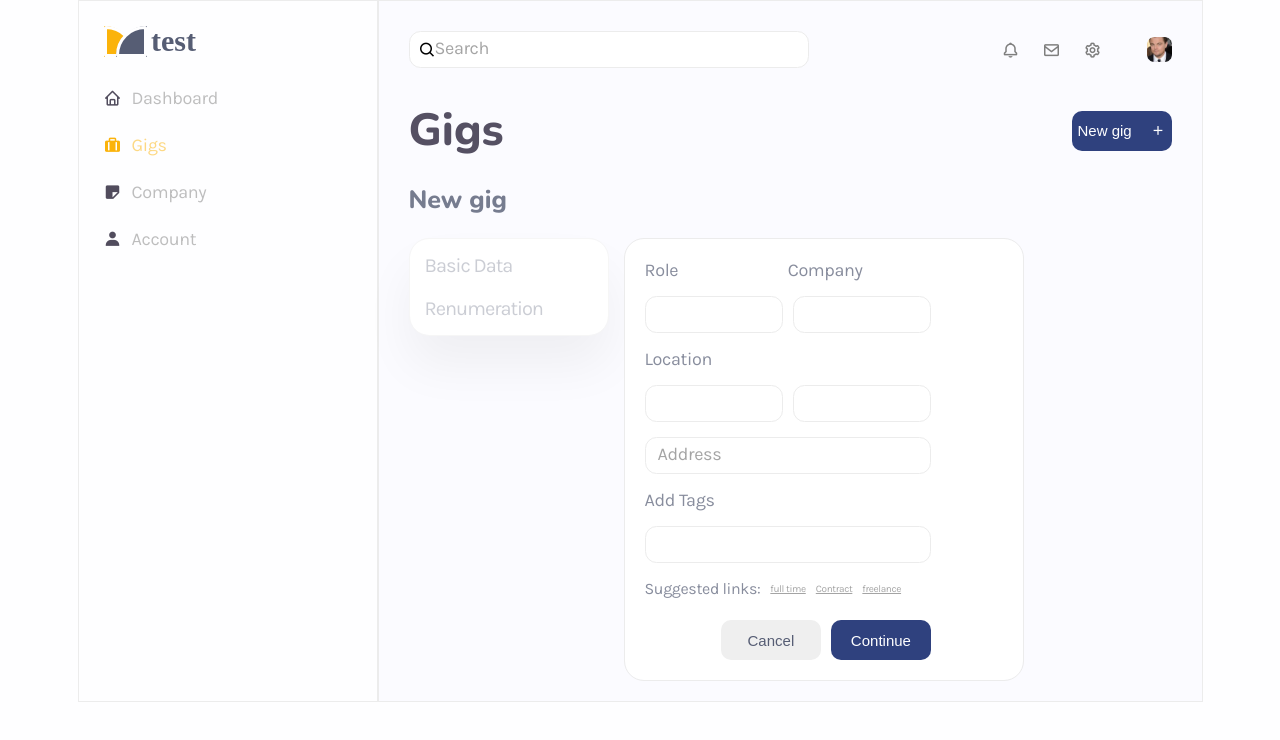
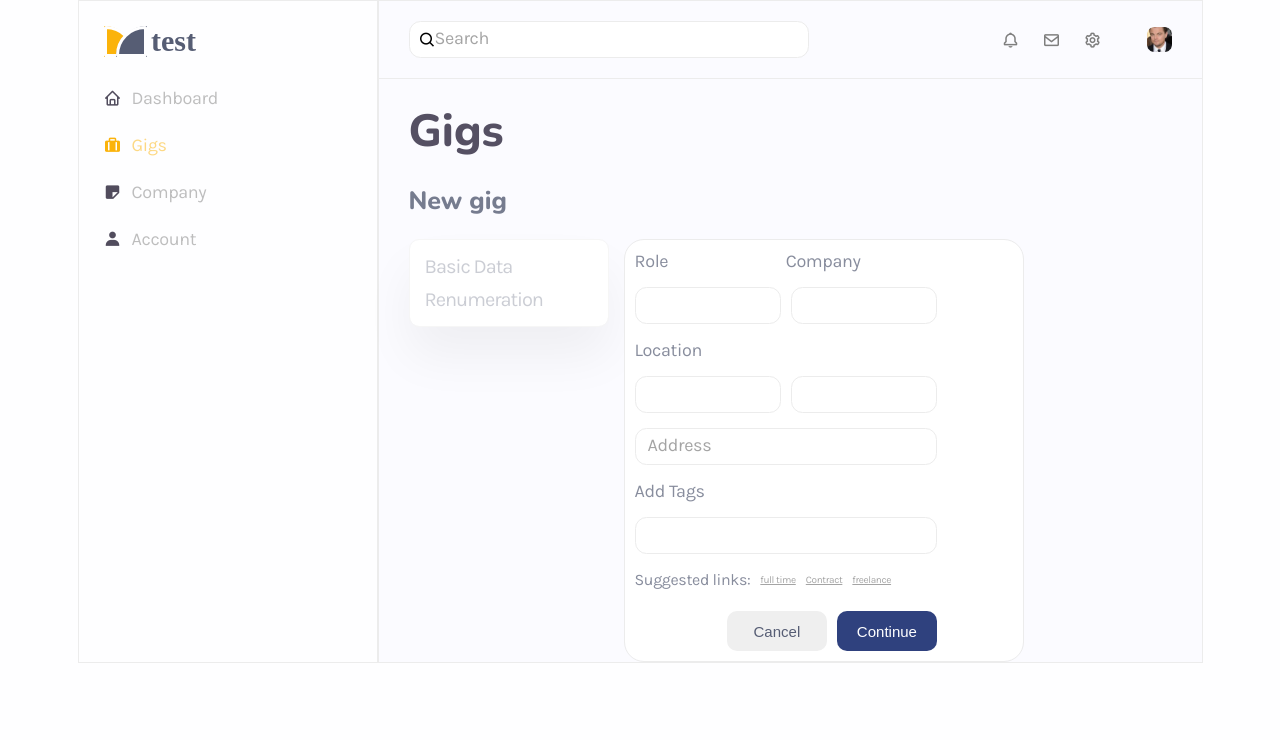
Before and after one commit to olawale-o/krystal-client, a Vue app: page /gigs in a window 1280 px wide. Both pictures are taken after a click on the button "New gig". Shown: the top 740 px of the page. Built offline with nearby package versions, Linux system fonts and the light colour scheme.

Commit message:
modify css

```diff
--- a/src/components/Gig/Gig.css
+++ b/src/components/Gig/Gig.css
@@ -1,5 +1,5 @@
 .gig{
-    padding: 2rem 3rem;
+    /* padding: 2rem 3rem; */
     border: 1px solid #ECECEC;
     background: #FBFBFF 0% 0% no-repeat padding-box;
 }
--- a/src/components/Gig/Gig.vue
+++ b/src/components/Gig/Gig.vue
@@ -1,19 +1,33 @@
 <template>
     <div class="gig">
         <Navbar />
-        <MastHead />
-        <NewGig />
+        <MastHead @showNewGigForm = "onShowNewGigForm" :isShow="isShow" />
+        <NewGig v-if="isShow" @showNewGigForm = "onShowNewGigForm" />
+        <GigsList v-if="!isShow"  />
 
     </div>
 </template>
 
 <script>
+    import { ref } from 'vue';
     import Navbar from '@/components/Navbar/Navbar.vue';
     import MastHead from '@/components/MastHead/MastHead.vue';
     import NewGig from '@/components/NewGig/NewGig.vue';
+    import GigsList from '@/components/GigsList/GigsList.vue';
     export default {
         name: 'Gig',
-    components: { Navbar,MastHead, NewGig}
+        components: { Navbar,MastHead, NewGig, GigsList},
+
+        setup() {
+
+            const isShow = ref(false)
+            const onShowNewGigForm = () => {
+                isShow.value = !isShow.value
+            }
+            return {
+                isShow, onShowNewGigForm
+            }
+        }
     }
 </script>
 
--- a/src/components/MastHead/MastHead.css
+++ b/src/components/MastHead/MastHead.css
@@ -1,7 +1,7 @@
 .masthead{
     display: flex;
     justify-content: space-between;
-    padding: 2rem 0;
+    padding: 2rem 3rem;
     align-items: center;
 }
 .page{
--- a/src/components/MastHead/MastHead.vue
+++ b/src/components/MastHead/MastHead.vue
@@ -3,7 +3,7 @@
         <h4 class="page">
             Gigs
         </h4>
-        <button class="btn btn-gig">
+        <button class="btn btn-gig" @click="$emit('showNewGigForm')" v-if="!isShow">
             <span>New gig</span>
             <i class='bx bx-plus'></i>
         </button>
@@ -11,9 +11,15 @@
 </template>
 
 <script>
-export default {
-    name: 'MastHead'
-}
+    export default {
+        name: 'MastHead',
+          props: {
+            isShow: Boolean
+        },
+        setup() {
+
+        }
+    }
 </script>
 
 <style src="./MastHead.css" scoped>
--- a/src/components/Navbar/Navbar.css
+++ b/src/components/Navbar/Navbar.css
@@ -1,6 +1,8 @@
 .header{
     opacity: 1;
     position: static;
+    border-bottom: 1px solid #ECECEC;
+    padding: 1rem 3rem;
 }
 
 .nav{
--- a/src/components/NewGig/NewGig.css
+++ b/src/components/NewGig/NewGig.css
@@ -1,3 +1,6 @@
+.new-gig{
+    padding: 0 3rem;
+}
 .page{
     font: normal normal normal 2.5rem/3.5rem 'Nunito';
     letter-spacing: 0px;
@@ -16,7 +19,7 @@
     background: #FFFFFF 0% 0% no-repeat padding-box;
     box-shadow: 0px 30px 50px #0000000D;
     border: 1px solid #F6F6F6;
-    border-radius: 2rem;
+    border-radius: 1rem;
     opacity: 1;
     padding: 1.5rem;
     align-self: start;
@@ -25,7 +28,7 @@
     margin-top: 0;
 }
 .new-gig__left-item{
-    margin-top: 2rem;
+    margin-top: 1rem;
 }
 .new-gig__left-item h6{
     font: normal normal normal 2rem/2.3rem "Karla";
@@ -34,7 +37,7 @@
     opacity: 0.3;
 }
 .new-gig__form-right{
-    padding: 2rem;
+    padding: 1rem;
     background: #FFFFFF 0% 0% no-repeat padding-box;
     border: 1px solid #ECECEC;
     border-radius: 20px;
--- a/src/components/NewGig/NewGig.vue
+++ b/src/components/NewGig/NewGig.vue
@@ -11,22 +11,36 @@
                 </div>
             </div>
             <div class="new-gig__form-right">
-                <NewGigForm />
+                <NewGigForm v-if="!isNext" @changeIsNext="onChangeIsNext"  />
+                <Renumeration v-if="isNext" @submitForm="onSubmitForm"  />
             </div>
         </div>
     </div>
 </template>
 
 <script>
-//import Renumeration from '@/components/Renumeration/Renumeration.vue';
+    import { ref } from 'vue';
+    import Renumeration from '@/components/Renumeration/Renumeration.vue';
     import NewGigForm from '@/components/NewGigForm/NewGigForm.vue';
     export default {
         name: 'NewGig',
         components: {
-        NewGigForm
+            NewGigForm,Renumeration
         },
-    setup() {
+        setup(props, {emit}) {
+            const isNext = ref(false);
+            const onChangeIsNext = () => {
+                isNext.value =  !isNext.value
+            }
+            const onSubmitForm = () => {
 
+                setTimeout(() => {
+                    emit('showNewGigForm')
+                }, 5000)
+            }
+            return {
+                isNext,onChangeIsNext,onSubmitForm
+            }
         }
     }
 </script>
--- a/src/components/NewGigForm/NewGigForm.vue
+++ b/src/components/NewGigForm/NewGigForm.vue
@@ -60,7 +60,7 @@
                 <div class="field">
                     <div class="buttons">
                         <button class="btn btn-default">Cancel</button>
-                        <button class="btn btn-gig">Continue</button>
+                        <button class="btn btn-gig" @click="$emit('changeIsNext')">Continue</button>
                     </div>
                 </div>
             </form>
@@ -69,9 +69,13 @@
 </template>
 
 <script>
-export default {
-    name: 'NewGigForm'
-}
+
+    export default {
+        name: 'NewGigForm',
+        setup() {
+
+        }
+    }
 </script>
 <style src="./NewGigForm.css" scoped>
 
--- a/src/components/Renumeration/Renumeration.css
+++ b/src/components/Renumeration/Renumeration.css
@@ -1,9 +1,5 @@
-.new-gig__form-right{
-    padding: 2rem;
-    background: #FFFFFF 0% 0% no-repeat padding-box;
-    border: 1px solid #ECECEC;
-    border-radius: 20px;
-    opacity: 1;
+.new-gig-form{
+    width: 80%;
 }
 .btn-gig{
     justify-content: center;
--- a/src/components/Renumeration/Renumeration.vue
+++ b/src/components/Renumeration/Renumeration.vue
@@ -1,6 +1,5 @@
 <template>
-    <div class="renumeration">
-        <div class="new-gig__form-right">
+    <div class="new-gig-form">
         <div class="form">
             <form action="#">
                 <div class="field">
@@ -21,19 +20,18 @@
                 <div class="field">
                     <div class="buttons">
                         <button class="btn btn-default">Back</button>
-                                <button class="btn btn-gig">Add gig</button>
+                        <button class="btn btn-gig" @click="$emit('submitForm')">Add gig</button>
                     </div>
                 </div>
             </form>
         </div>
-            </div>
-
     </div>
 </template>
 
 <script>
     export default {
         name: 'Renumeration',
+
         setup() {
 
         }
```
Lines whose indentation alone changed are shown as unchanged.
